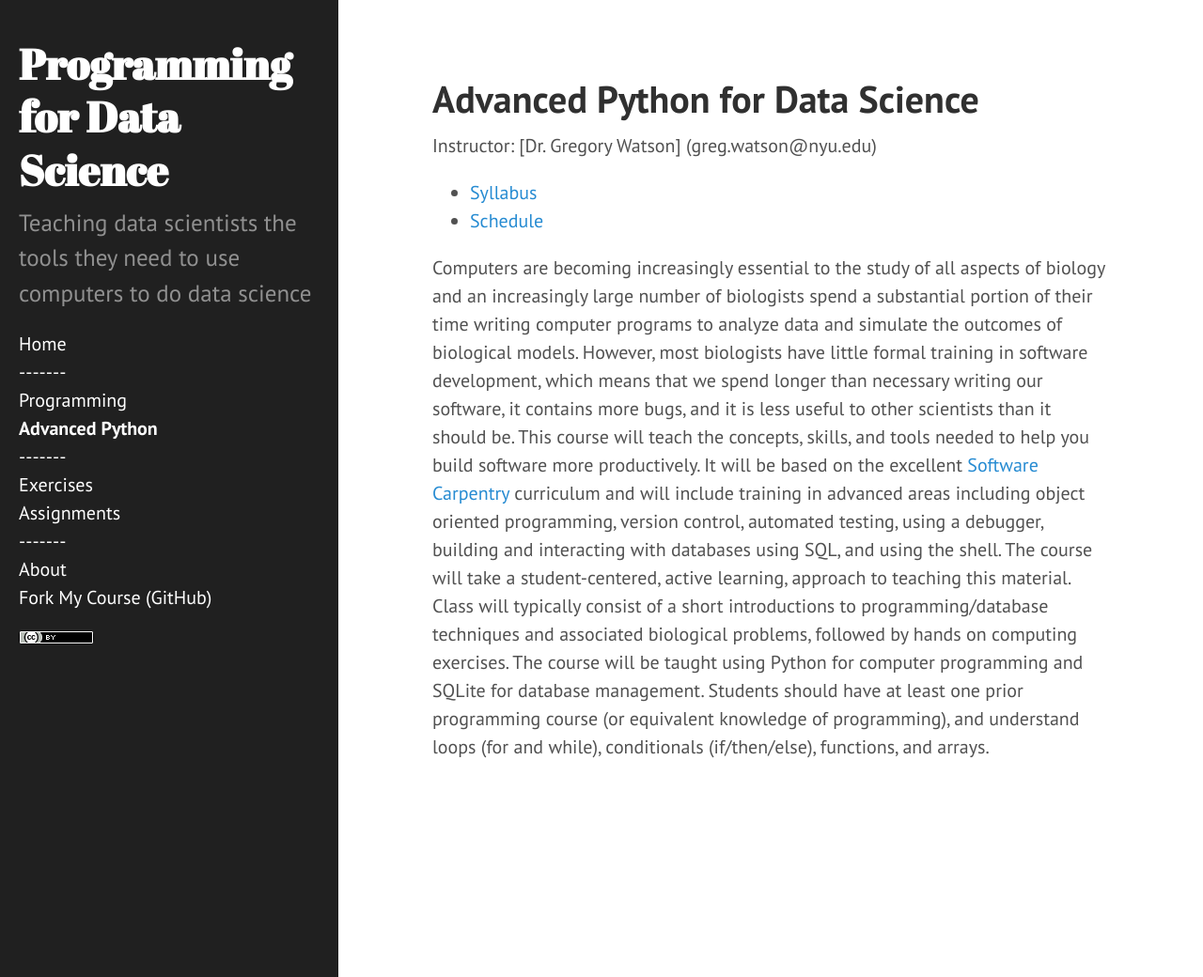
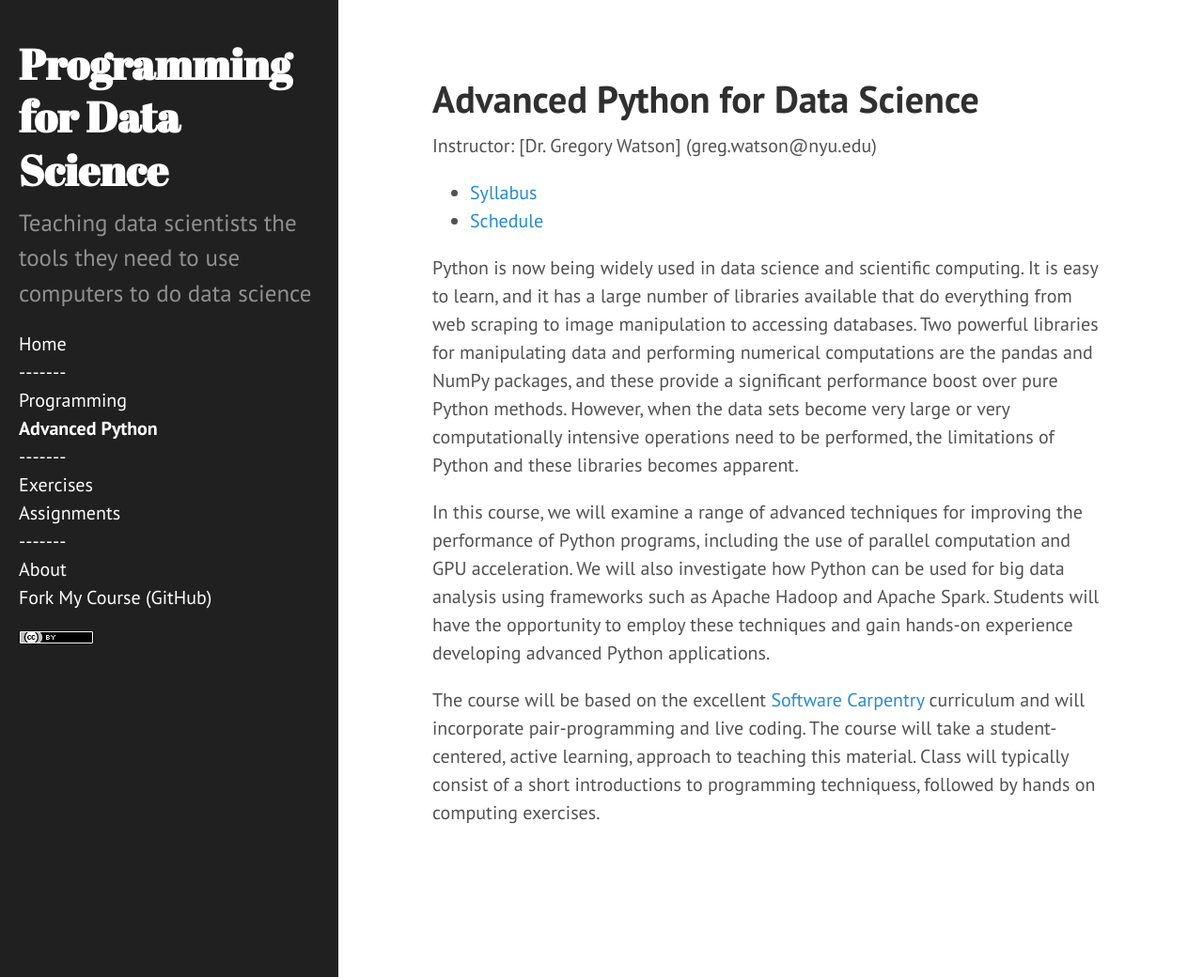
Before and after one commit to nyu-cds/courses, a Jekyll site: the page built from advanced.md, in a window 1280 px wide and 1040 px high. Shown: the whole window at 94% size. Built offline with Jekyll 4.4.1, drawn with Linux system fonts in a browser that asks for light colours.

Commit message:
Update advanced.md

```diff
--- a/advanced.md
+++ b/advanced.md
@@ -10,23 +10,24 @@ Instructor: [Dr. Gregory Watson]
 * [Syllabus]({{ site.github.url }}/syllabus/advanced-syllabus)
 * [Schedule]({{ site.github.url }}/syllabus/advanced-schedule)
 
-Computers are becoming increasingly essential to the study of
-all aspects of biology and an increasingly large number of biologists spend a
-substantial portion of their time writing computer programs to analyze data and
-simulate the outcomes of biological models.  However, most biologists have
-little formal training in software development, which means that we spend longer
-than necessary writing our software, it contains more bugs, and it is less
-useful to other scientists than it should be. This course will teach the
-concepts, skills, and tools needed to help you build software more productively.
-It will be based on the excellent
-[Software Carpentry](http://software-carpentry.org/) curriculum and will include
-training in advanced areas including object oriented programming, version
-control, automated testing, using a debugger, building and interacting with
-databases using SQL, and using the shell. The course will take a
+Python is now being widely used in data science and scientific computing.
+It is easy to learn, and it has a large number of libraries available that
+do everything from web scraping to image manipulation to accessing databases.
+Two powerful libraries for manipulating data and performing numerical
+computations are the pandas and NumPy packages, and these provide a significant
+performance boost over pure Python methods. However, when the data sets
+become very large or very computationally intensive operations need to be
+performed, the limitations of Python and these libraries becomes apparent.
+
+In this course, we will examine a range of advanced techniques for improving
+the performance of Python programs, including the use of parallel computation
+and GPU acceleration. We will also investigate how Python can be used for big
+data analysis using frameworks such as Apache Hadoop and Apache Spark. Students
+will have the opportunity to employ these techniques and gain hands-on
+experience developing advanced Python applications.
+
+The course will be based on the excellent [Software Carpentry](http://software-carpentry.org/)
+curriculum and will incorporate pair-programming and live coding. The course will take a
 student-centered, active learning, approach to teaching this material. Class
-will typically consist of a short introductions to programming/database
-techniques and associated biological problems, followed by hands on computing
-exercises. The course will be taught using Python for computer programming and
-SQLite for database management. Students should have at least one prior
-programming course (or equivalent knowledge of programming), and understand
-loops (for and while), conditionals (if/then/else), functions, and arrays.
+will typically consist of a short introductions to programming techniquess, followed by
+hands on computing exercises.
```
